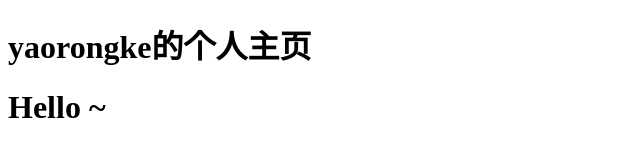
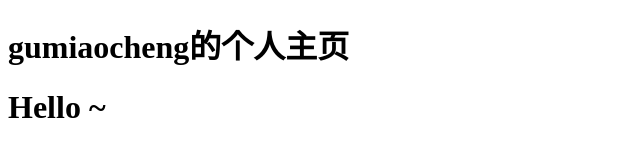
Before and after one commit to MiaoCheng-Gu/miaocheng-gu.github.io, a plain HTML site: page index.html in a window 1280 px wide. Shown: the whole page, without its empty margins (0-640 px from the left). Drawn offline with Linux system fonts and the light colour scheme.

Commit message:
Update index.html

```diff
--- a/index.html
+++ b/index.html
@@ -2,10 +2,10 @@
 <html lang="en">
 <head>
     <meta charset="UTF-8">
-    <title>yaorongke</title>
+    <title>gumiaocheng</title>
 </head>
 <body>
-    <h1>yaorongke的个人主页</h1>
+    <h1>gumiaocheng的个人主页</h1>
     <h1>Hello ~</h1>
 </body>
 </html>
```
